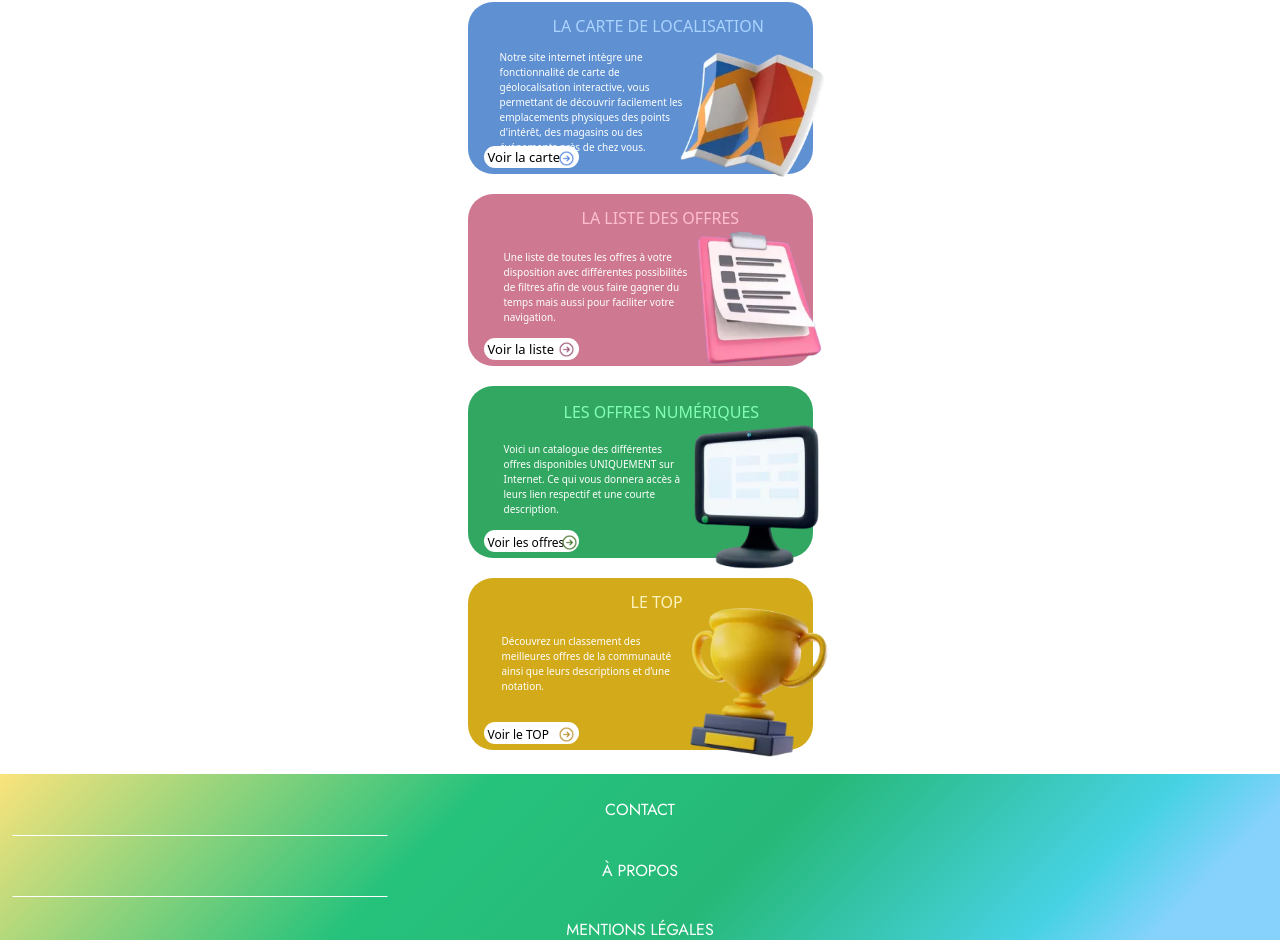
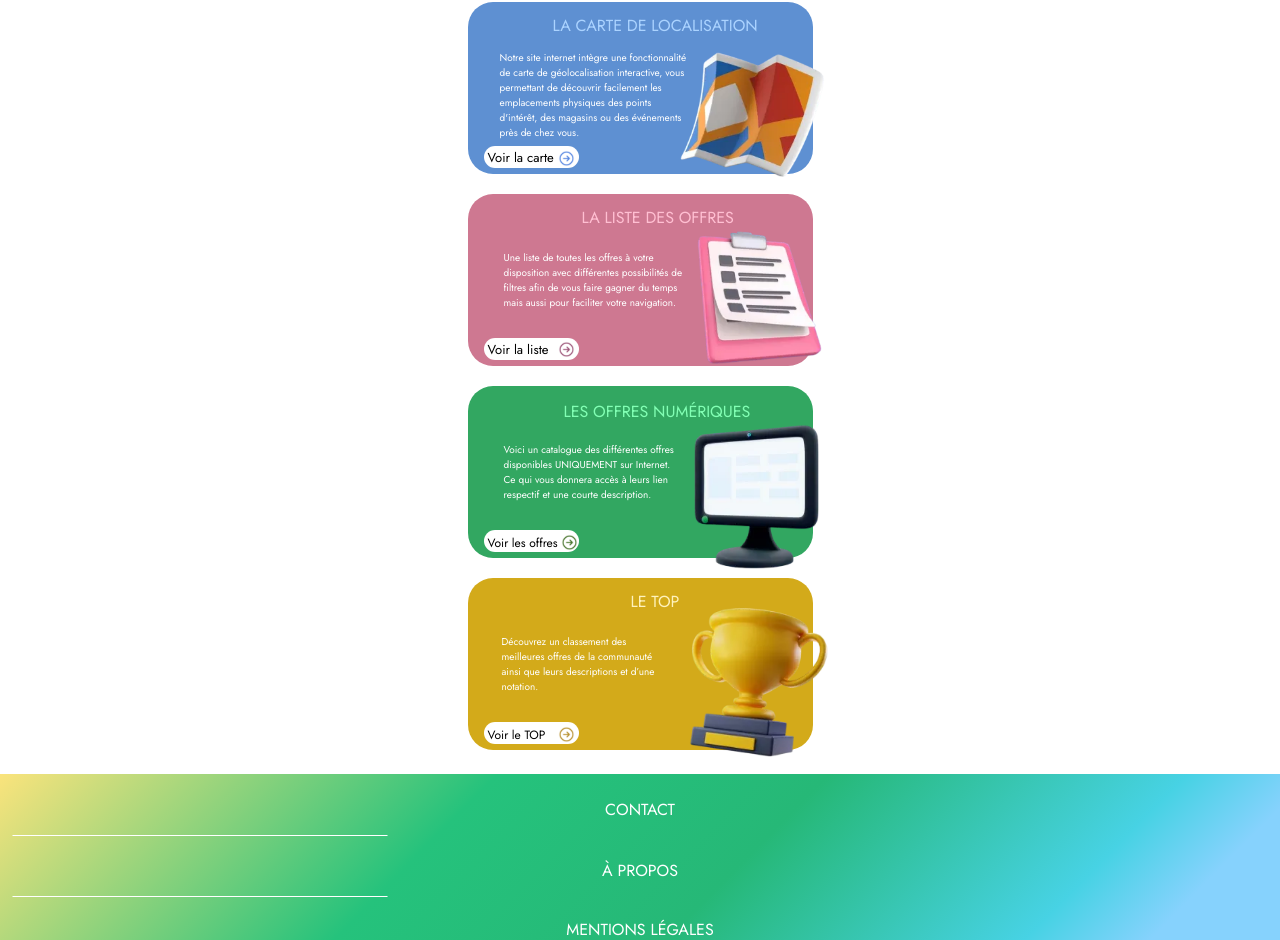
Before and after one commit to Imadecrypte/studeco_dev, a Vue app: page / in a window 1280 px wide. Shown: the part 440-1380 px from the top of the page. Built offline with nearby package versions, Linux system fonts and the light colour scheme.

Commit message:
finalisation index

```diff
--- a/src/pages/index.vue
+++ b/src/pages/index.vue
@@ -1,18 +1,35 @@
-<script setup lang="ts">
-//
-</script>
+<script setup lang="ts"></script>
+
+
+<style>
+@import url('https://fonts.googleapis.com/css2?family=Jost:ital,wght@0,100..900;1,100..900&display=swap');
+
+
+.title_card {
+  font-family: 'Jost' , sans-serif;
+}
+
+.card {
+  font-family: 'Jost' , sans-serif;
+}
+
+.access {
+  font-family: 'Jost' , sans-serif;
+}
+
+</style>
 
 <template>
   <div class="w-full max-w-[345px] h-[172px] mx-auto mt-[20px] relative">
     <div class="w-full h-full rounded-[25px] bg-[#5e90d2]"></div>
     <div class="w-[95px] h-[22px] absolute left-[16px] top-[144px] rounded-[25px] bg-white"></div>
     <div class="absolute left-5 top-[146px]">
-      <p class="text-[13px] text-left text-black">Voir la carte</p>
+      <p class="text-[13px] text-left text-black access">Voir la carte</p>
     </div>
-    <p class="absolute left-[85px] top-[12px] text-base text-left uppercase text-[#abd3ff]">
+    <p class="absolute left-[85px] top-[12px] text-base text-left uppercase text-[#abd3ff] title_card">
       La Carte de Localisation
     </p>
-    <p class="absolute left-8 top-[48px] text-[10px] text-left text-white w-[190px] h-[72px]">
+    <p class="absolute left-8 top-[48px] text-[10px] text-left text-white w-[190px] h-[72px] card">
       Notre site internet intègre une fonctionnalité de carte de géolocalisation interactive, vous
       permettant de découvrir facilement les emplacements physiques des points d'intérêt, des
       magasins ou des événements près de chez vous.
@@ -31,7 +48,7 @@
     <div class="w-full h-full rounded-[25px] bg-[#ce7891]"></div>
     <div class="w-[95px] h-[22px] absolute left-[16px] top-[144px] rounded-[25px] bg-white"></div>
     <div class="absolute left-5 top-[146px]">
-      <p class="text-[13px] text-left text-black">Voir la liste</p>
+      <p class="text-[13px] text-left text-black access">Voir la liste</p>
     </div>
     <img
       src="/note.webp"
@@ -41,10 +58,10 @@
       src="/Back Arrow(1).svg"
       class="w-[17px] h-[17px] absolute left-[90px] top-[147px] object-contain"
     />
-    <p class="absolute left-[114px] top-[12px] text-base text-left uppercase text-[#ffbfd2]">
+    <p class="absolute left-[114px] top-[12px] text-base text-left uppercase text-[#ffbfd2] title_card">
       La Liste des Offres
     </p>
-    <p class="absolute left-9 top-[56px] text-[10px] text-left text-white w-[185px] h-[66px]">
+    <p class="absolute left-9 top-[56px] text-[10px] text-left text-white w-[185px] h-[66px] card">
       Une liste de toutes les offres à votre disposition avec différentes possibilités de filtres
       afin de vous faire gagner du temps mais aussi pour faciliter votre navigation.
     </p>
@@ -54,9 +71,9 @@
     <div class="w-full h-full rounded-[25px] bg-[#32a761]"></div>
     <div class="w-[95px] h-[22px] absolute left-[16px] top-[144px] rounded-[25px] bg-white"></div>
     <div class="absolute left-[20px] top-[149px]">
-      <p class="text-xs text-left text-black">Voir les offres</p>
+      <p class="text-xs text-left text-black access">Voir les offres</p>
     </div>
-    <p class="absolute left-24 top-[14px] text-base text-left uppercase text-[#82ffb4]">
+    <p class="absolute left-24 top-[14px] text-base text-left uppercase text-[#82ffb4] title_card">
       Les offres numériques
     </p>
     <img
@@ -67,7 +84,7 @@
       src="/ecran.webp"
       class="w-[155px] h-[155px] absolute left-[calc(50%+30px)] top-[30px] object-cover"
     />
-    <p class="absolute left-9 top-[56px] text-[10px] text-left text-white w-[180px] h-[65px]">
+    <p class="absolute left-9 top-[56px] text-[10px] text-left text-white w-[180px] h-[65px] card">
       Voici un catalogue des différentes offres disponibles UNIQUEMENT sur Internet. Ce qui vous
       donnera accès à leurs lien respectif et une courte description.
     </p>
@@ -77,12 +94,12 @@
     <div class="w-full h-full rounded-[25px] bg-[#d3aa1a]"></div>
     <div class="w-[95px] h-[22px] absolute left-[16px] top-[144px] rounded-[25px] bg-white"></div>
     <div class="absolute left-[20px] top-[149px]">
-      <p class="text-xs text-left text-black">Voir le TOP</p>
+      <p class="text-xs text-left text-black access">Voir le TOP</p>
     </div>
-    <p class="absolute left-[163px] top-[12px] text-base text-left uppercase text-[#fff3bd]">
+    <p class="absolute left-[163px] top-[12px] text-base text-left uppercase text-[#fff3bd] title_card">
       Le top
     </p>
-    <p class="absolute left-[34px] top-[56px] text-[10px] text-left text-white w-[170px]">
+    <p class="absolute left-[34px] top-[56px] text-[10px] text-left text-white w-[170px] card">
       Découvrez un classement des meilleures offres de la communauté ainsi que leurs descriptions et
       d’une notation.
     </p>
```
